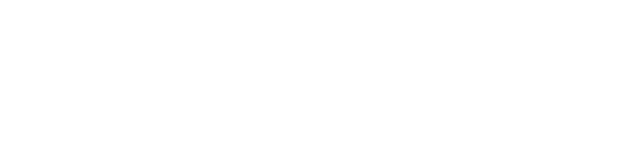
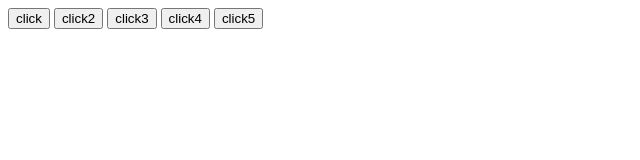
Before and after one commit to sina-saberi/tamrin3, a plain HTML site: page index.html in a window 1280 px wide. Shown: the whole page, without its empty margins (0-640 px from the left). Drawn offline with Linux system fonts and the light colour scheme.

Commit message:
add some button

```diff
--- a/index.html
+++ b/index.html
@@ -8,7 +8,11 @@
 </head>
 
 <body>
-
+    <button>click</button>
+    <button>click2</button>
+    <button>click3</button>
+    <button>click4</button>
+    <button>click5</button>
 </body>
 
 </html>
```
